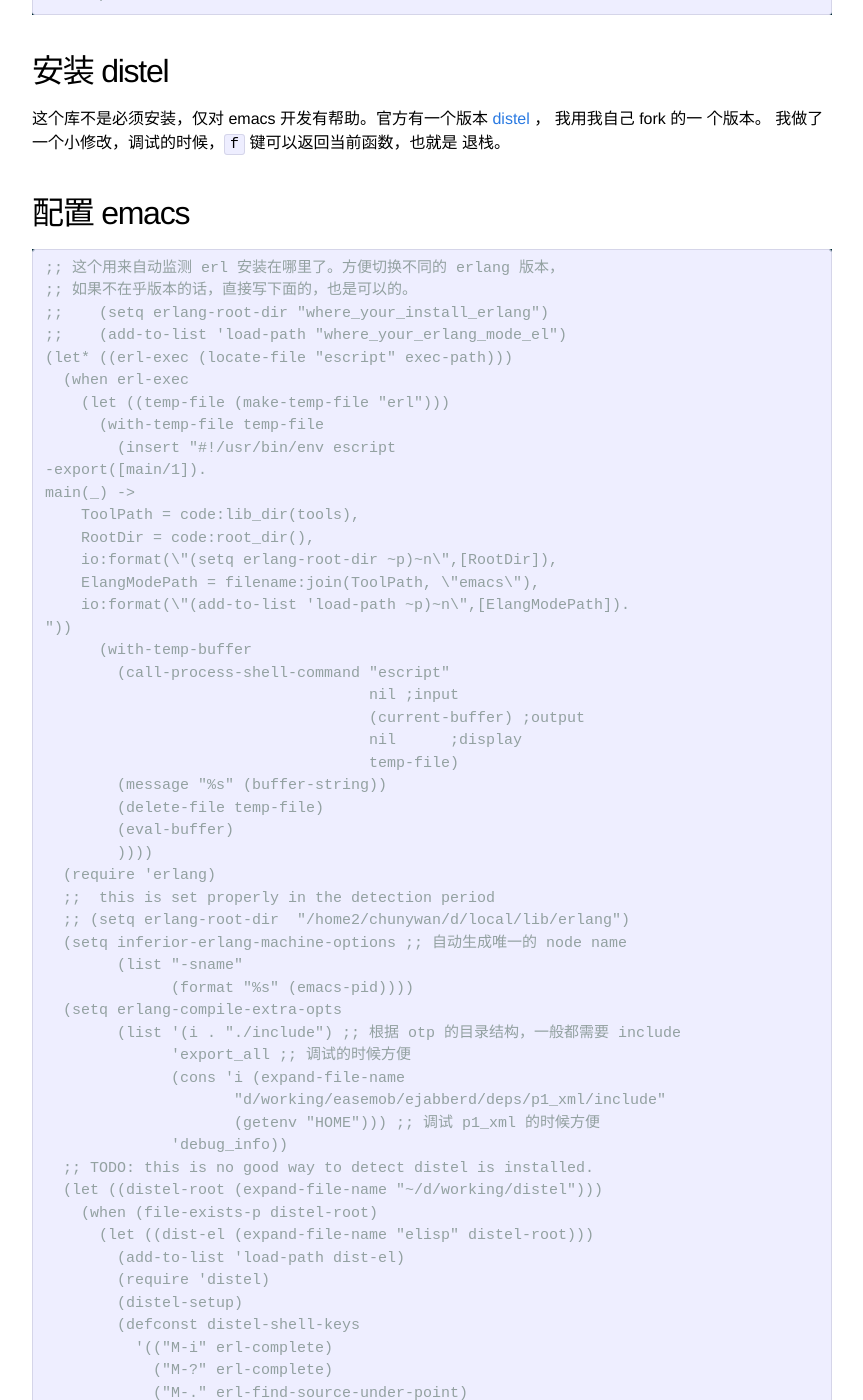
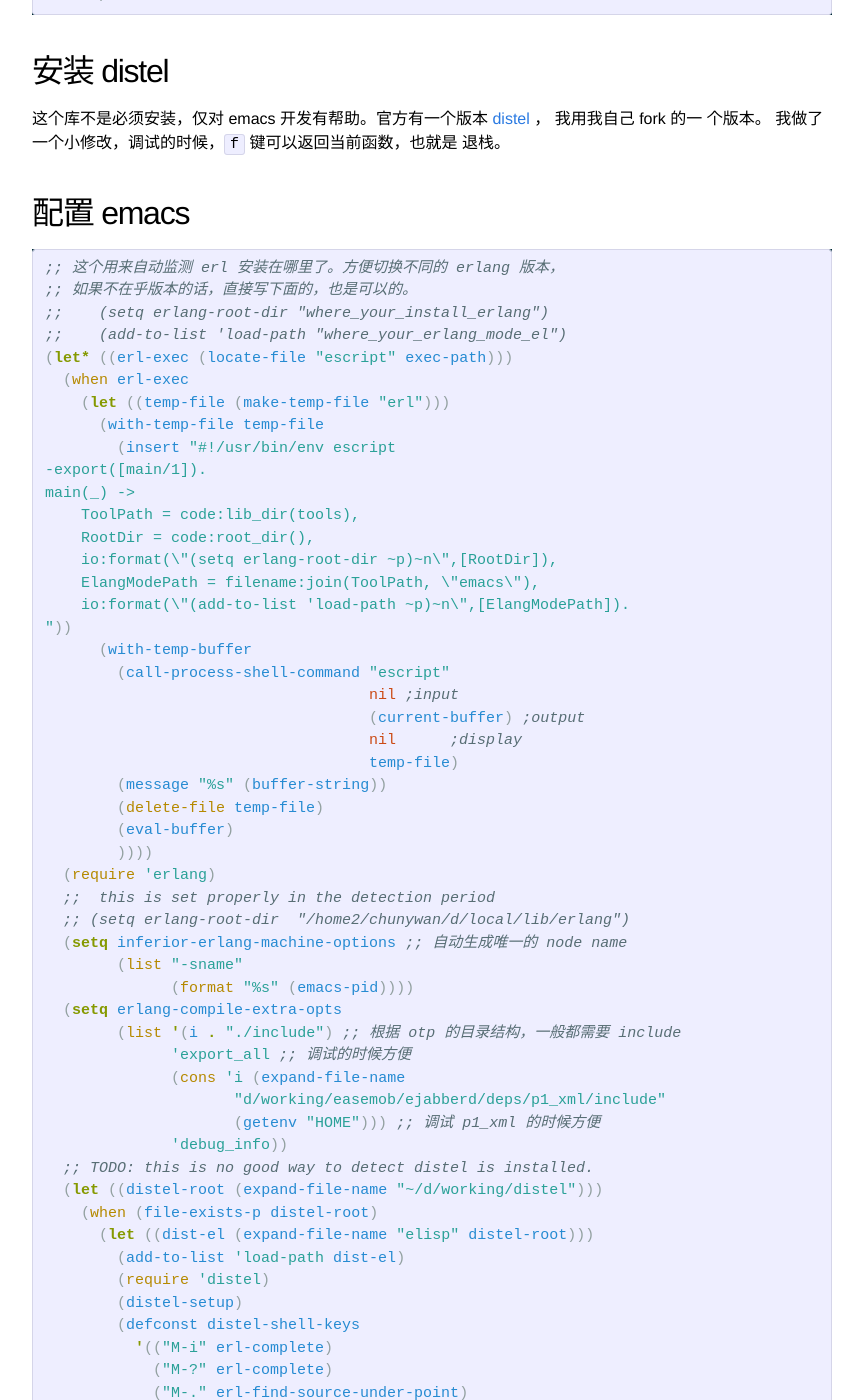
Before and after one commit to wcy123/wcy123.github.com, a Jekyll site: the page built from _posts/2015-08-22-搭建-MAC-下-ejabberd-开发环境.md, in a window 1280 px wide and 1400 px high, scrolled down 1525 px. Shown: the whole window, without its empty margins (208-1071 px from the left). Built offline with Jekyll 4.4.1, drawn with Linux system fonts in a browser that asks for light colours; comment, search, counter and statistics services are not loaded; some of the changed text lies outside the part shown.

Commit message:
install jekyll and fix some errors.

```diff
--- a/_posts/2015-08-22-搭建-MAC-下-ejabberd-开发环境.md
+++ b/_posts/2015-08-22-搭建-MAC-下-ejabberd-开发环境.md
@@ -84,7 +84,7 @@ sudo cp ./rebar /usr/local/bin/
 ## 配置 emacs
 
 
-{% highlight el %}
+{% highlight elisp %}
 ;; 这个用来自动监测 erl 安装在哪里了。方便切换不同的 erlang 版本，
 ;; 如果不在乎版本的话，直接写下面的，也是可以的。
 ;;    (setq erlang-root-dir "where_your_install_erlang")
```
Also changed, not shown: _posts/2015-07-08-C------------.md (+2 -1 lines), _posts/2015-08-22-bug--muc-用户无法发送消息.md (+2 -2 lines), 1 other file.
